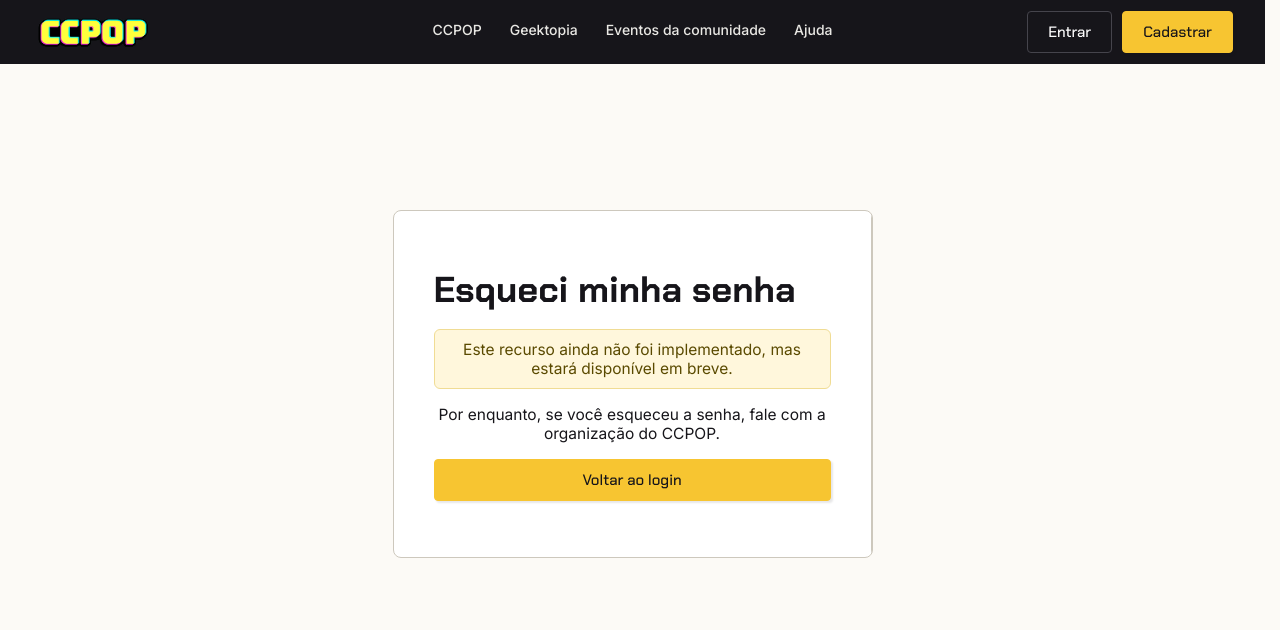
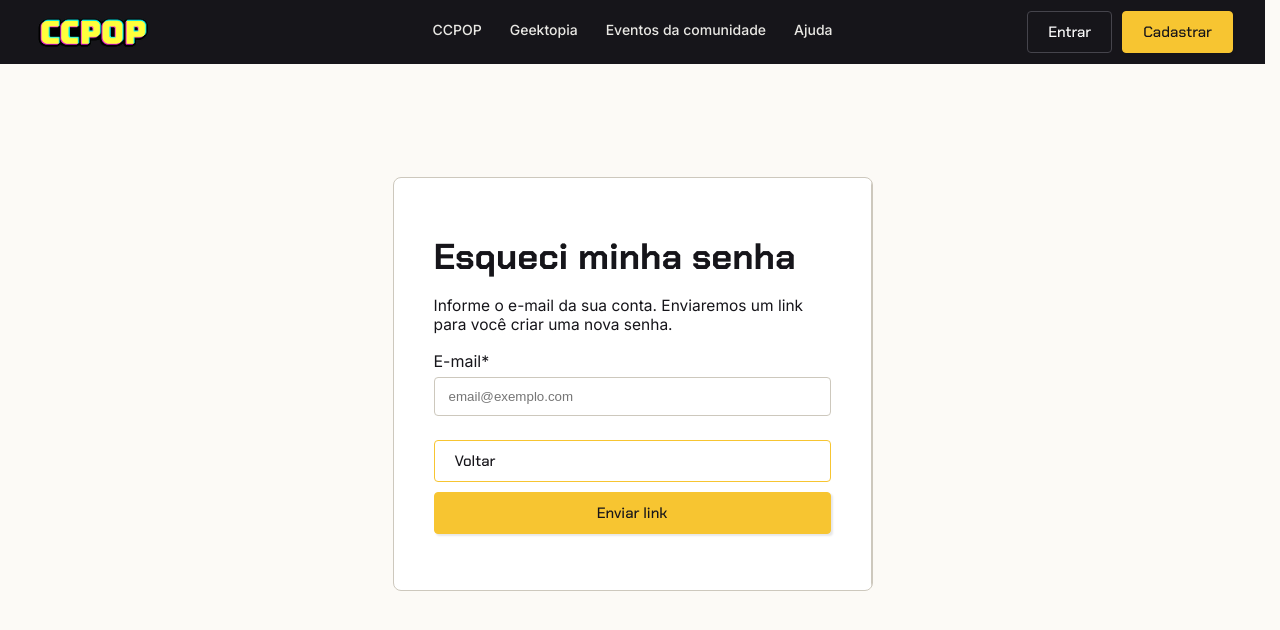
Before and after one commit to MariaKernitski/geektopia-frontend, a React (Vite) app: page /esqueci-senha in a window 1280 px wide. Shown: the top 630 px of the page. Built offline with nearby package versions, Linux system fonts and the light colour scheme; no server answers.

Commit message:
feat: recuperação de senha por e-mail ligada

```diff
--- a/src/pages/EsqueciSenha.jsx
+++ b/src/pages/EsqueciSenha.jsx
@@ -7,7 +7,7 @@ import '../style/RecuperarSenha.css';
 
 // A recuperação por e-mail já está pronta no servidor, mas só é liberada quando o envio de e-mail (SMTP) estiver configurado.
 // Enquanto for false, a tela avisa que o recurso ainda não está disponível. Para liberar, mude para true.
-const RECUPERACAO_DISPONIVEL = false;
+const RECUPERACAO_DISPONIVEL = true;
 
 // Pede o e-mail e manda o link de redefinição. A resposta é sempre a mesma, exista a conta ou não.
 export function EsqueciSenha() {
```
